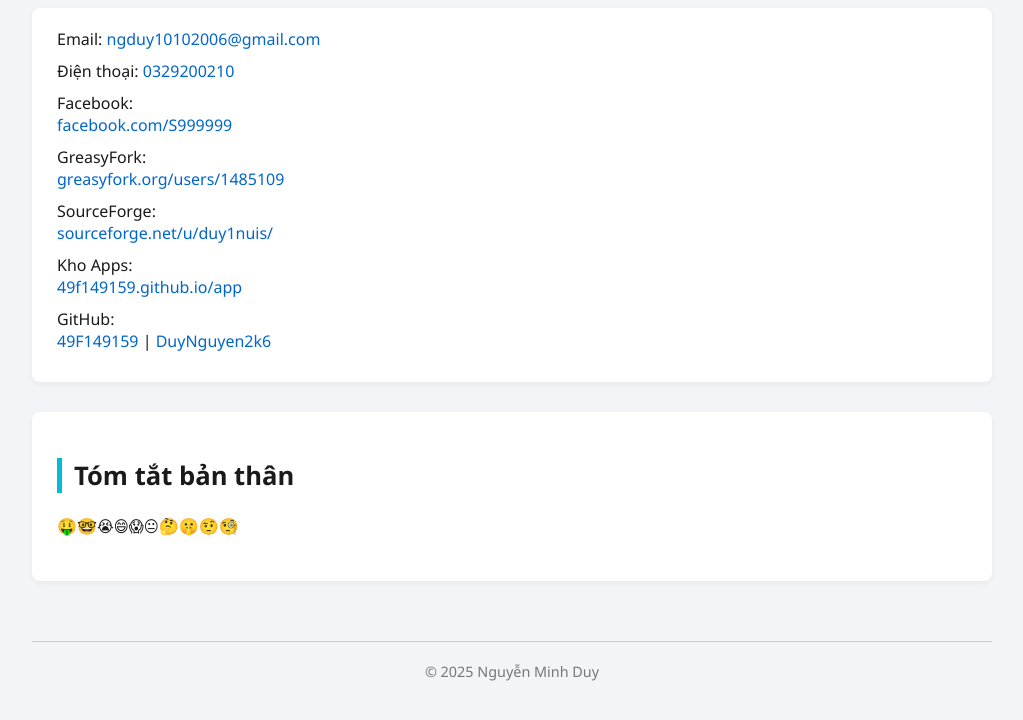
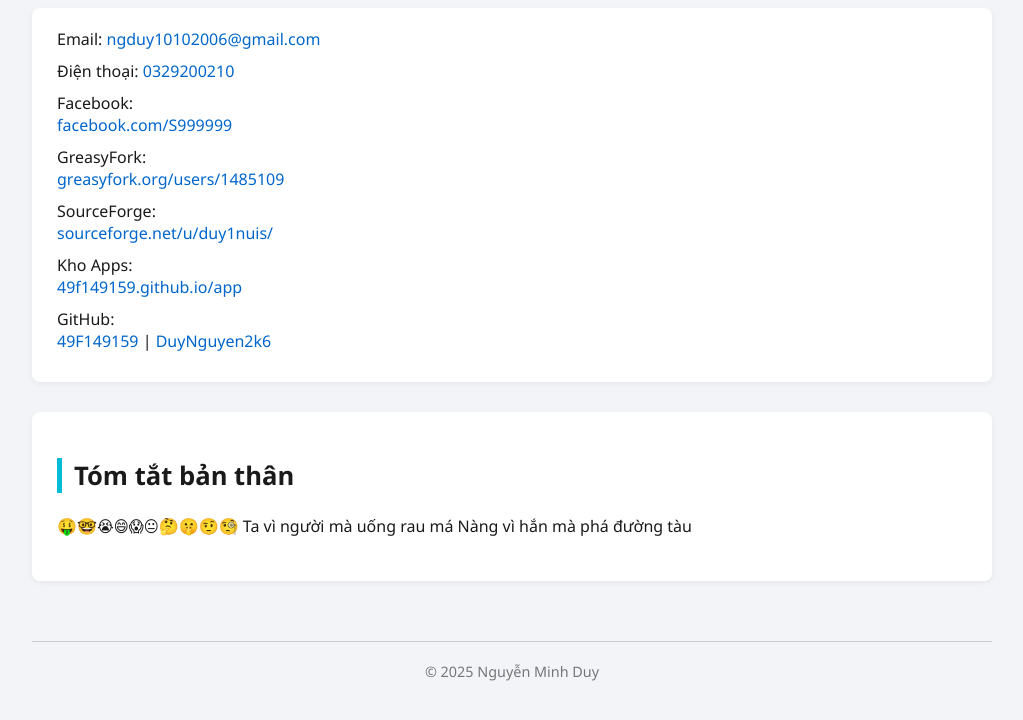
Before and after one commit to duyxyz/duyxyz.github.io, a plain HTML site: page index.html in a window 1280 px wide. Shown: the part 166-886 px from the top of the page, without its empty margins (128-1151 px from the left). Drawn offline with Linux system fonts and the light colour scheme.

Commit message:
Update index.html

```diff
--- a/index.html
+++ b/index.html
@@ -176,6 +176,8 @@
       <h2>Tóm tắt bản thân</h2>
       <p>
         🤑🤓😭😄😱😐🤔🤫🤨🧐
+        Ta vì người mà uống rau má
+        Nàng vì hắn mà phá đường tàu
       </p>
     </section>
 
```
